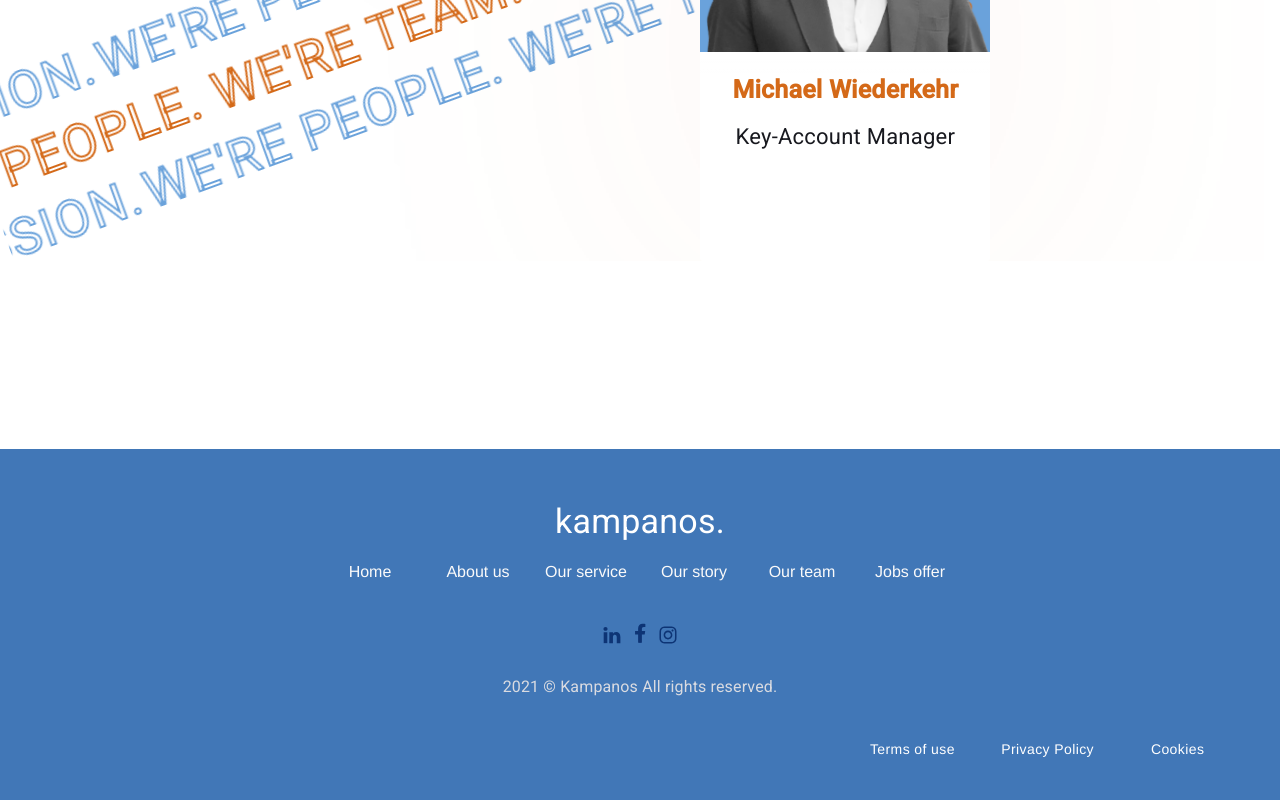
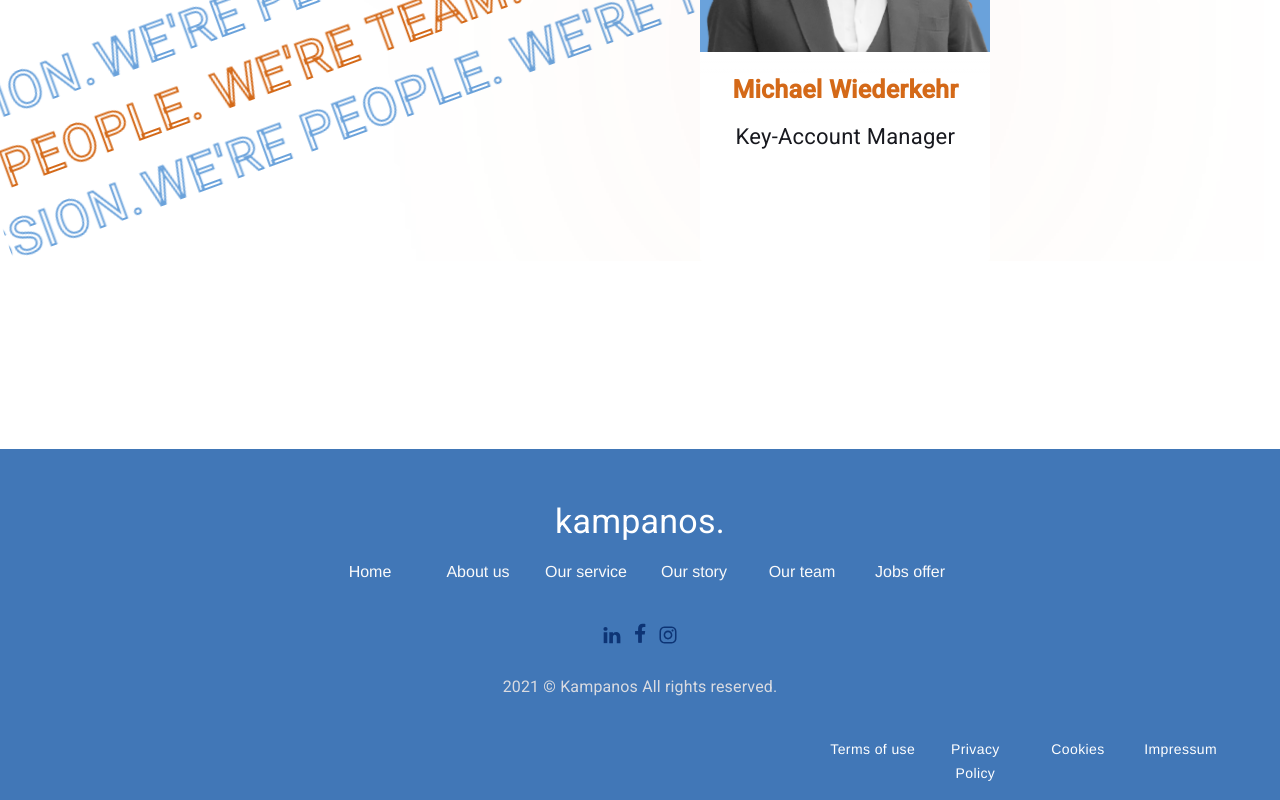
Before and after one commit to vfiedlerc/KampanosWebTranslated, a React (Create React App) app: page / in a window 1280 px wide. Shown: the part 10286-11086 px from the top of the page. Built offline with nearby package versions, Linux system fonts and the light colour scheme.

Commit message:
Add Impressum

```diff
--- /dev/null
+++ b/src/components/Modals/Impressum.tsx
@@ -0,0 +1,79 @@
+import React, { FC } from "react";
+import Button from '@mui/material/Button';
+import Dialog, { DialogProps } from '@mui/material/Dialog';
+import DialogActions from '@mui/material/DialogActions';
+import DialogContent from '@mui/material/DialogContent';
+import DialogTitle from '@mui/material/DialogTitle';
+import { Box, Typography } from "@mui/material";
+
+export const Impressum: FC<ImpressumProps> = ({
+}: ImpressumProps) => {
+    const [open, setOpen] = React.useState(false);
+    const [scroll, setScroll] = React.useState<DialogProps['scroll']>('paper');
+
+    const handleClickOpen = (scrollType: DialogProps['scroll']) => () => {
+        setOpen(true);
+        setScroll(scrollType);
+    };
+
+    const handleClose = () => {
+        setOpen(false);
+    };
+
+    const descriptionElementRef = React.useRef<HTMLElement>(null);
+    React.useEffect(() => {
+        if (open) {
+            const { current: descriptionElement } = descriptionElementRef;
+            if (descriptionElement !== null) {
+                descriptionElement.focus();
+            }
+        }
+    }, [open]);
+
+    return (
+        <Box>
+            <Button variant="text" onClick={handleClickOpen('paper')} sx={{ color: '#fff', fontFamily: 'var(--type-first)', textTransform: 'none' }}>Impressum</Button>
+            <Dialog
+                open={open}
+                onClose={handleClose}
+                scroll={scroll}
+                aria-labelledby="scroll-dialog-title"
+                aria-describedby="scroll-dialog-description"
+            >
+                <DialogTitle id="scroll-dialog-title"></DialogTitle>
+                <DialogContent dividers={scroll === 'paper'}>
+                    <Typography variant="h3" sx={{ fontWeight: 'bold', textAlign: 'center' }}>
+                        Impressum
+                    </Typography>
+                    <Typography sx={{ paddingY: '1rem' }}>Last updated: November 05, 2021</Typography>
+                    <Typography variant="h6" sx={{ paddingTop: '1rem', textAlign: 'left' }}>Website provider</Typography>
+                    <Typography>Kampanos Portugal, Unipessoal Lda</Typography>
+
+                    <Box sx={{ paddingY: '.5rem' }}>
+                        <Typography sx={{ paddingBottom: '.3rem' }}>Rua do Centro Cultural nº 7, sala 2.2, 1700-106 - Lisboa</Typography>
+
+                        <Typography sx={{ paddingBottom: '.3rem' }}><a href="mailto:service@kampanos.pt" target="_blank" rel="external nofollow noopener">service@kampanos.pt</a></Typography>
+
+                    </Box>
+                    <Typography variant="h6" sx={{ paddingTop: '1rem', textAlign: 'left' }}>Managing Director</Typography>
+                    <Typography>Andreas Thomä</Typography>
+
+                    <Box sx={{ paddingTop: '2rem' }}>
+                        <Typography sx={{ paddingBottom: '.3rem' }}>Sales tax identification number: 515736554</Typography>
+                    </Box>
+
+                    <Typography variant="h6" sx={{ paddingTop: '1rem', textAlign: 'left' }}>Online dispute resolution</Typography>
+                    <Typography>You can reach the EU platform for online dispute resolution (OS platform) under the following link: <a href="ttps://ec.europa.eu/consumers/odr" target="_blank" rel="external nofollow noopener">https://ec.europa.eu/consumers/odr</a>.</Typography>
+                    <Typography variant="h6" sx={{ paddingTop: '1rem', textAlign: 'left' }}>Contact Us</Typography>
+                    <Typography>If you have any questions about this Impressum, contact us by email: <strong><a href="mailto:service@kampanos.pt" target="_blank" rel="external nofollow noopener">service@kampanos.pt</a></strong></Typography>
+                </DialogContent>
+                <DialogActions>
+                    <Button onClick={handleClose}>Close</Button>
+                </DialogActions>
+            </Dialog>
+        </Box>
+    );
+};
+
+export type ImpressumProps = {
+};
--- a/src/components/Modals/index.tsx
+++ b/src/components/Modals/index.tsx
@@ -1,5 +1,6 @@
 import { Cookies } from './Cookies'
+import { Impressum } from './Impressum'
 import { PrivacyPolicy } from './PrivacyPolicy'
 import { TermsService } from './TermsService'
 
-export { Cookies, PrivacyPolicy, TermsService }
+export { Cookies, PrivacyPolicy, TermsService, Impressum }
--- a/src/sections/Footer/Footer.js
+++ b/src/sections/Footer/Footer.js
@@ -3,7 +3,7 @@ import { Box, Grid, Link, Typography, Icon, styled } from '@mui/material';
 import { ReactComponent as FacebookIcon } from '../../assets/FacebookIcon.svg';
 import { ReactComponent as LinkedinIcon } from '../../assets/LinkedinIcon.svg';
 import { ReactComponent as InstagramIcon } from '../../assets/InstagramIcon.svg';
-import { Cookies, PrivacyPolicy, TermsService } from '../../components/Modals';
+import { Cookies, Impressum, PrivacyPolicy, TermsService } from '../../components/Modals';
 
 const Terms = styled('div')(({ theme }) => ({
   padding: 0,
@@ -134,30 +134,38 @@ const Footer = () => {
 
         <Terms>
           <Grid item  >
-            <Grid container sx={{ justifyContent: "flex-end" }} spacing={2} >
+            <Grid container sx={{ justifyContent: "flex-end" }} spacing={0} >
               <Grid item
                 xs={12}
                 sm={12}
-                md={1.6}
-                lg={1.3}
+                md={1.35}
+                lg={1}
               >
                 <TermsService />
               </Grid>
               <Grid item
                 xs={12}
                 sm={12}
-                md={1.7}
-                lg={1.3}
+                md={1.35}
+                lg={1}
               >
                 <PrivacyPolicy />
               </Grid>
               <Grid item
                 xs={12}
                 sm={12}
-                md={1.6}
-                lg={1.2}
+                md={1}
+                lg={1}
               >
                 <Cookies />
+              </Grid>
+              <Grid item
+                xs={12}
+                sm={12}
+                md={1}
+                lg={1}
+              >
+                <Impressum />
               </Grid>
             </Grid>
           </Grid>
```
